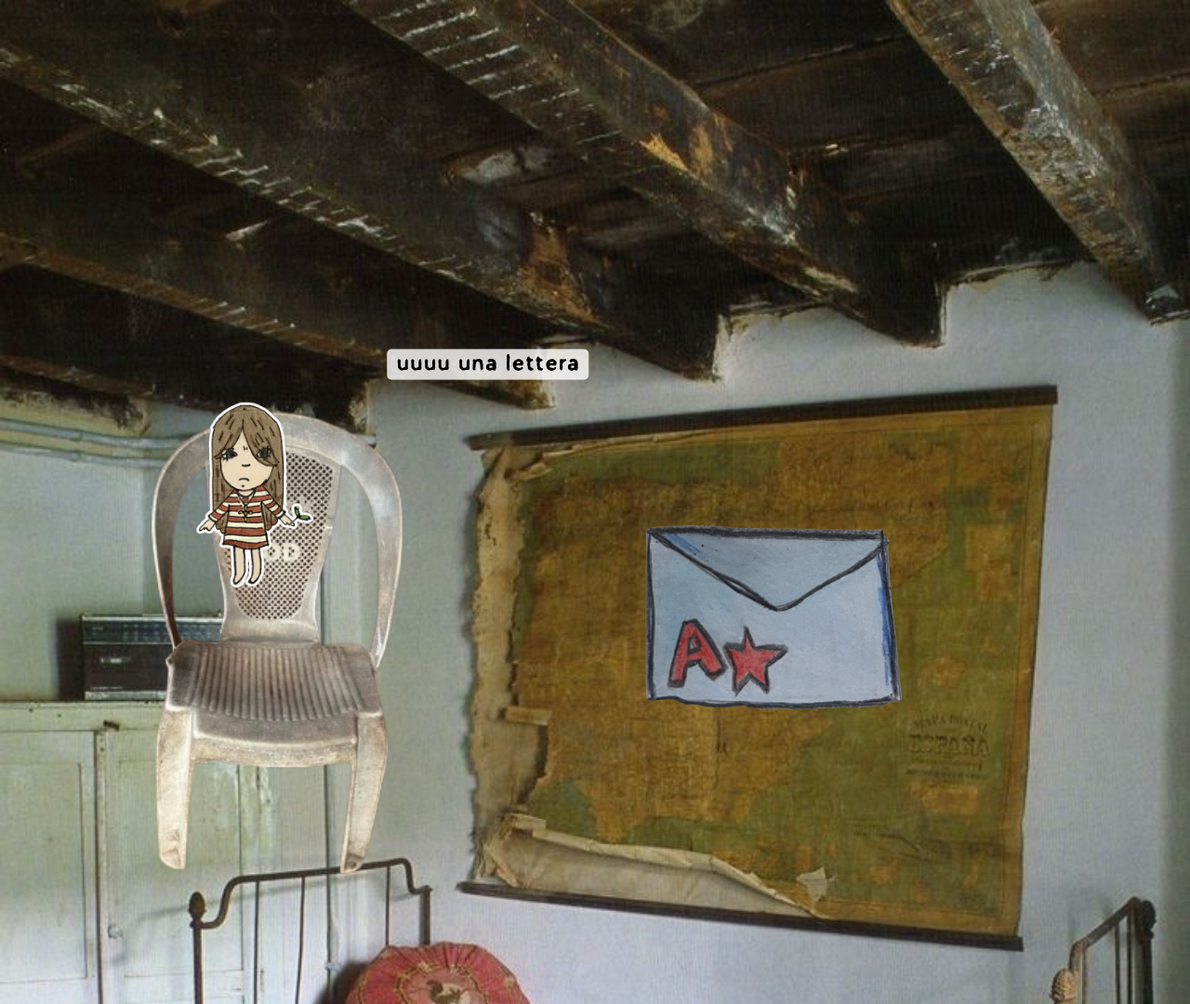
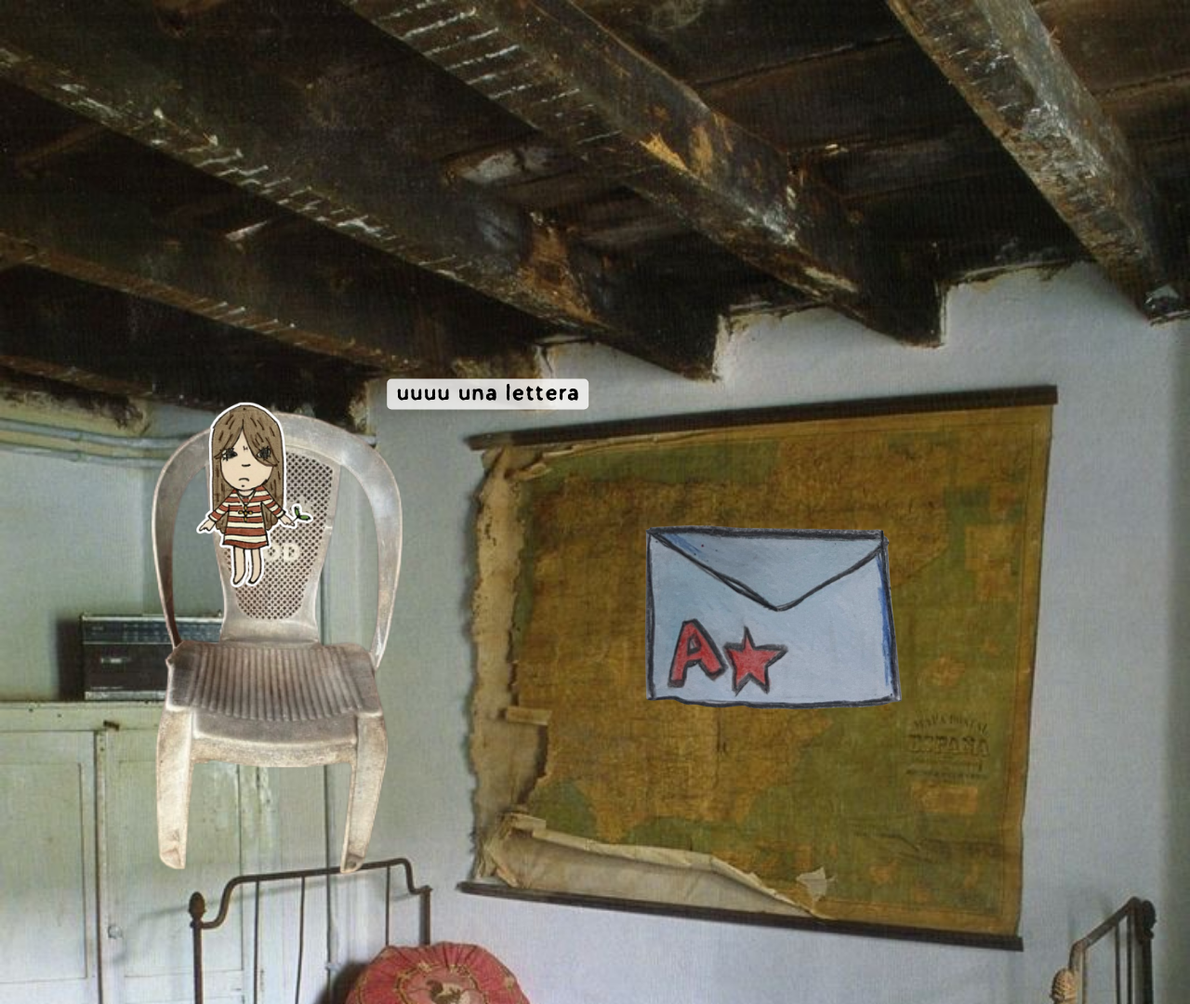
Before and after one commit to agniiiiii/couscous, a plain HTML site: page characters.html in a window 1280 px wide. Shown: the whole page at 93% size. Drawn offline with Linux system fonts and the light colour scheme.

Commit message:
Update characters.html

```diff
--- a/characters.html
+++ b/characters.html
@@ -70,7 +70,7 @@
 
     .text-box {
       position: absolute;
-      top: 49%;
+      top: 53%;
       left: 41%;
       transform: translate(-50%, -50%);
       background-color: rgba(255, 255, 255, 0.8);
```
